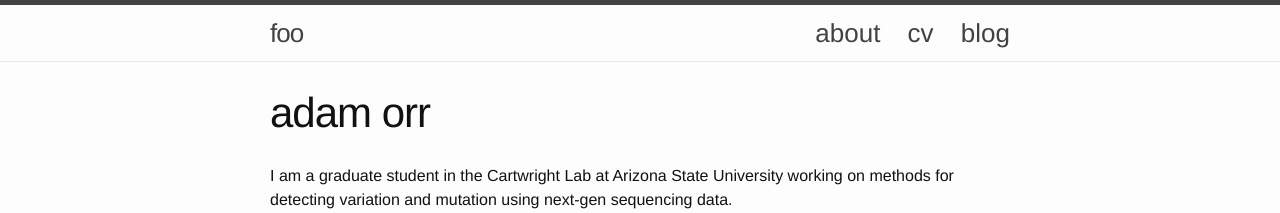
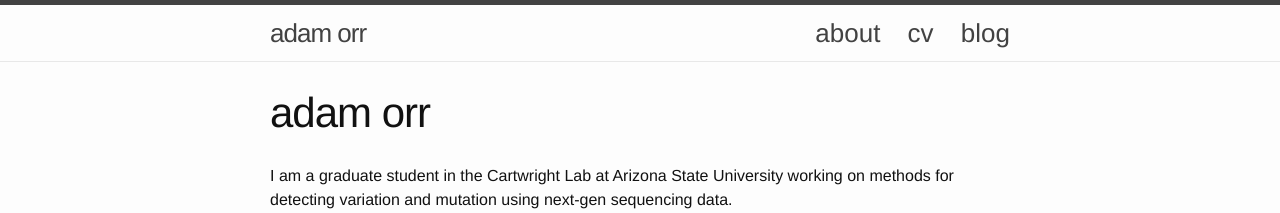
Before and after one commit to adamjorr/adamjorr.github.io, a Jekyll site: the page built from index.md, in a window 1280 px wide. Shown: the top 213 px of the page. Built offline with Jekyll 4.4.1, drawn with Linux system fonts in a browser that asks for light colours; nearby versions of some CDN libraries.

```diff
--- a/_includes/header.html
+++ b/_includes/header.html
@@ -2,8 +2,7 @@
 
   <div class="wrapper">
 
-    <!-- <a class="site-title">{{ site.title }}</a> -->
-    <a class="site-title">FOO</a>
+    <a class="site-title">{{ site.title }}</a>
 
     <nav class="site-nav">
       <a href="#" class="menu-icon">
```
